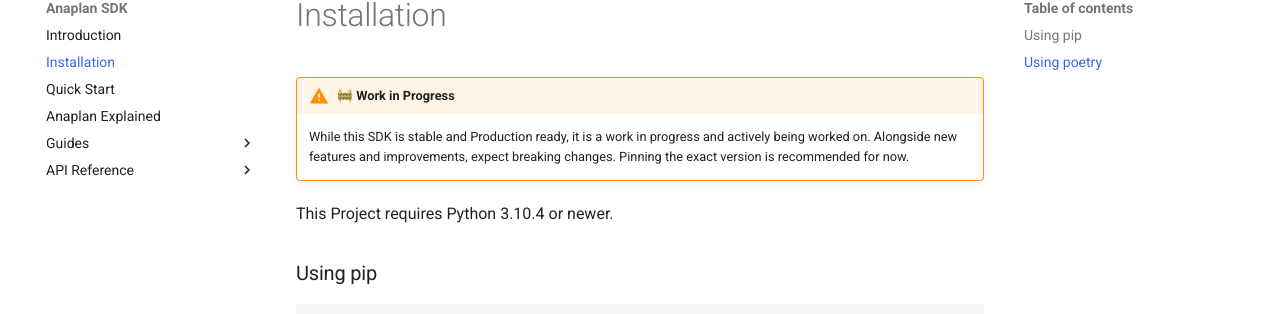
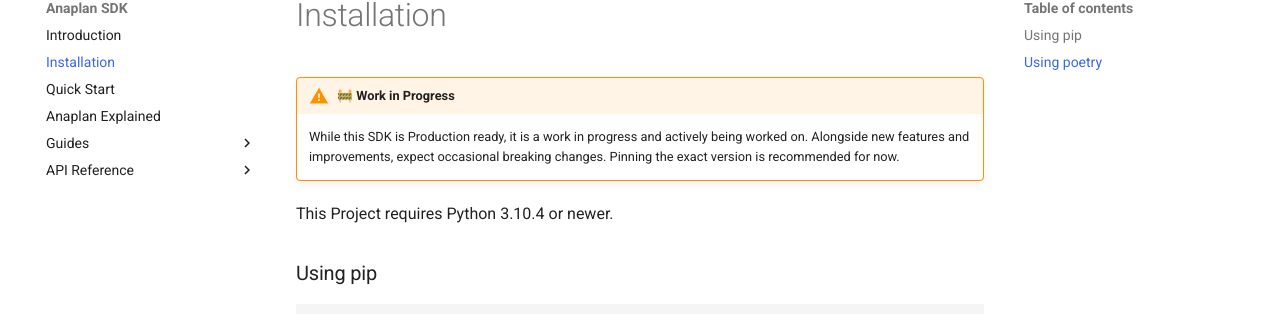
Before and after one commit to VinzenzKlass/anaplan-sdk, an MkDocs documentation site: the page built from docs/installation.md, in a window 1280 px wide. Shown: the part 103-417 px from the top of the page. Built offline with MkDocs 1.6.1 and Material for MkDocs 9.7.7, drawn with Linux system fonts in a browser that asks for light colours; comment, search, counter and statistics services are not loaded.

Commit message:
chore: doc updates

```diff
--- a/docs/installation.md
+++ b/docs/installation.md
@@ -1,6 +1,6 @@
 !!! warning "🚧 Work in Progress"
-    While this SDK is stable and Production ready, it is a work in progress and actively being worked on. Alongside new
-    features and improvements, expect breaking changes. Pinning the exact version is recommended for now.
+    While this SDK is Production ready, it is a work in progress and actively being worked on. Alongside new
+    features and improvements, expect occasional breaking changes. Pinning the exact version is recommended for now.
 
 This Project requires Python 3.10.4 or newer.
 
```
Also changed, not shown: docs/bulk.md (+1 -1 lines).
